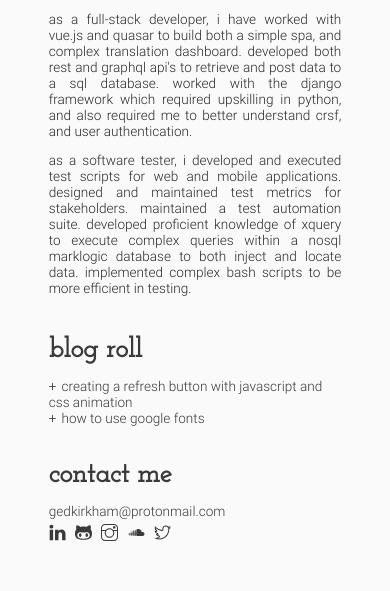
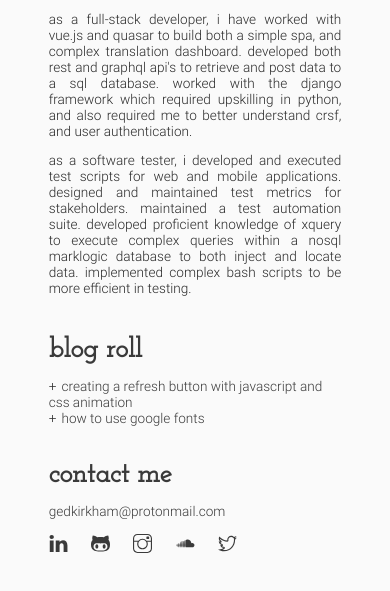
Before and after one commit to gedkirkham/gedkirkham.dev, a plain HTML site: page index.html in a window 390 px wide. Shown: the part 437-1028 px from the top of the page. Drawn offline with Linux system fonts and the light colour scheme.

Commit message:
style: Update footer svg style so that button are easier to select on mobile

```diff
--- a/style.css
+++ b/style.css
@@ -149,8 +149,23 @@ footer {
 .social-icon-buttons {
   border: none;
   background: transparent;
-  margin: 5px 0 0 0;
-  padding: 0 6px 0 0;
+  margin: 5px 6px 0 0;
+  padding: 0;
+}
+
+@media(max-width:800px) {
+  .social-icon-buttons {
+    margin: 15px 20px 0 0;
+  }
+}
+
+@media(max-width:800px) {
+  .social-icon-buttons svg {
+    border: none;
+    background: transparent;
+    height: 19px;
+    width: 19px;
+  }
 }
 
 svg {
@@ -177,9 +192,11 @@ a {
   color: #3A3A3A
 }
 
+@media(min-width:801px) {
   a:hover {
     text-decoration: underline;
     color: #DF442C;
+  }
 }
 
 code {
@@ -192,9 +209,11 @@ code {
   margin: 1em 0;
 }
 
+@media(min-width:801px) {
   #article-footer a {
     text-decoration: underline;
     color: #DF442C;
+  }
 }
 
 #article-footer a:hover {
```
Lines whose indentation alone changed are shown as unchanged.
